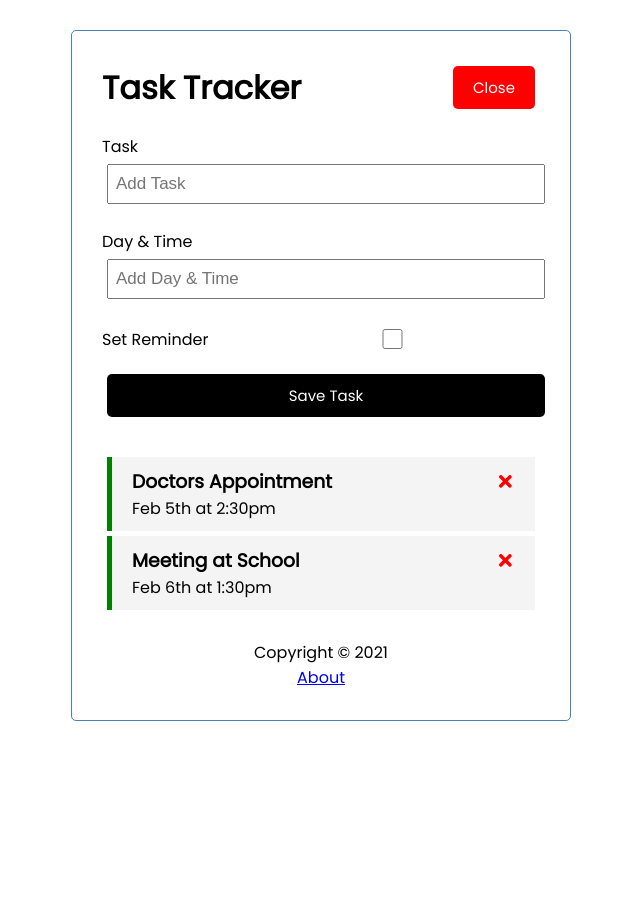
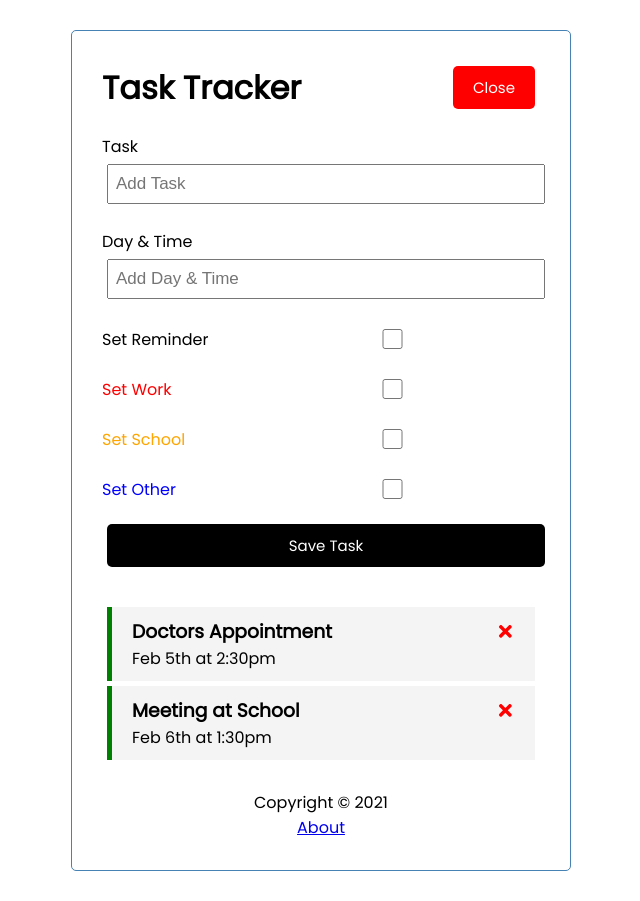
Before and after one commit to bradtraversy/react-crash-2021, a React (Create React App) app: page / in a window 1280 px wide. Both pictures are taken after a click on the button "Add". Shown: the whole page, without its empty margins (319-959 px from the left). Before the commit the page ends 800 px from the top, so only its background shows below. Built offline with nearby package versions, Linux system fonts and the light colour scheme; data requests are answered from the project's data file.

Commit message:
categories

```diff
--- a/db.json
+++ b/db.json
@@ -4,13 +4,19 @@
       "id": 1,
       "text": "Doctors Appointment",
       "day": "Feb 5th at 2:30pm",
-      "reminder": true
+      "reminder": true,
+      "work": false,
+      "school": false,
+      "other": true
     },
     {
       "id": 2,
       "text": "Meeting at School",
       "day": "Feb 6th at 1:30pm",
-      "reminder": true
+      "reminder": true,
+      "work": false,
+      "school": true,
+      "other": false
     }
   ]
 }
--- a/src/components/AddTask.js
+++ b/src/components/AddTask.js
@@ -4,6 +4,9 @@ const AddTask = ({ onAdd }) => {
   const [text, setText] = useState('')
   const [day, setDay] = useState('')
   const [reminder, setReminder] = useState(false)
+  const [work, setWork] = useState(false)
+  const [school, setSchool] = useState(false)
+  const [other, setOther] = useState(false)
 
   const onSubmit = (e) => {
     e.preventDefault()
@@ -13,11 +16,14 @@ const AddTask = ({ onAdd }) => {
       return
     }
 
-    onAdd({ text, day, reminder })
+    onAdd({text, day, reminder, work, school, other})
 
     setText('')
     setDay('')
     setReminder(false)
+    setWork(false)
+    setSchool(false)
+    setOther(false)
   }
 
   return (
@@ -49,6 +55,27 @@ const AddTask = ({ onAdd }) => {
           onChange={(e) => setReminder(e.currentTarget.checked)}
         />
       </div>
+      <div className='form-control form-control-check'>
+            <label className = 'work-label'>Set Work</label>
+            <input type='checkbox'
+            checked={work}
+            value={work}
+            onChange={(e) => setWork(e.currentTarget.checked)}/>
+        </div>
+        <div className='form-control form-control-check'>
+            <label className = 'school-label'>Set School</label>
+            <input type='checkbox'
+            checked={school}
+            value={school}
+            onChange={(e) => setSchool(e.currentTarget.checked)}/>
+        </div>
+        <div className='form-control form-control-check'>
+            <label className = 'other-label'>Set Other</label>
+            <input type='checkbox'
+            checked={other}
+            value={other}
+            onChange={(e) => setOther(e.currentTarget.checked)}/>
+        </div>
 
       <input type='submit' value='Save Task' className='btn btn-block' />
     </form>
--- a/src/components/Task.js
+++ b/src/components/Task.js
@@ -1,6 +1,18 @@
 import { FaTimes } from 'react-icons/fa'
 
 const Task = ({ task, onDelete, onToggle }) => {
+  let cName = '';//set side border color
+  if (task.reminder === true) {
+      if (task.work === true) {cName = 'reminder work'}
+      if (task.school === true) {cName = 'reminder school'}
+      if (task.other === true) {cName = 'reminder other'}
+  }
+  else {
+    if (task.work === true) {cName = 'work'}
+    if (task.school === true) {cName = 'school'}
+    if (task.other === true) {cName = 'other'}
+  }
+
   return (
     <div
       className={`task ${task.reminder && 'reminder'}`}
@@ -14,6 +26,8 @@ const Task = ({ task, onDelete, onToggle }) => {
         />
       </h3>
       <p>{task.day}</p>
+      <h6>{task.category}</h6>
+
     </div>
   )
 }
--- a/src/index.css
+++ b/src/index.css
@@ -65,6 +65,30 @@ body {
   border-left: 5px solid green;
 }
 
+.task.work {
+  border-right: 5px solid red;
+}
+
+.task.school {
+  border-right: 5px solid yellow;
+}
+
+.task.other {
+  border-right: 5px solid blue;
+}
+
+.task.reminder.work {
+  border-right: 5px solid red;
+}
+
+.task.reminder.school {
+  border-right: 5px solid orange;
+}
+
+.task.reminder.other {
+  border-right: 5px solid blue;
+}
+
 .task h3 {
   display: flex;
   align-items: center;
@@ -106,6 +130,18 @@ body {
   height: 20px;
 }
 
+.work-label {
+  color: red;
+}
+
+.school-label {
+  color: orange;
+}
+
+.other-label {
+  color: blue;
+}
+
 footer {
   margin-top: 30px;
   text-align: center;
```
